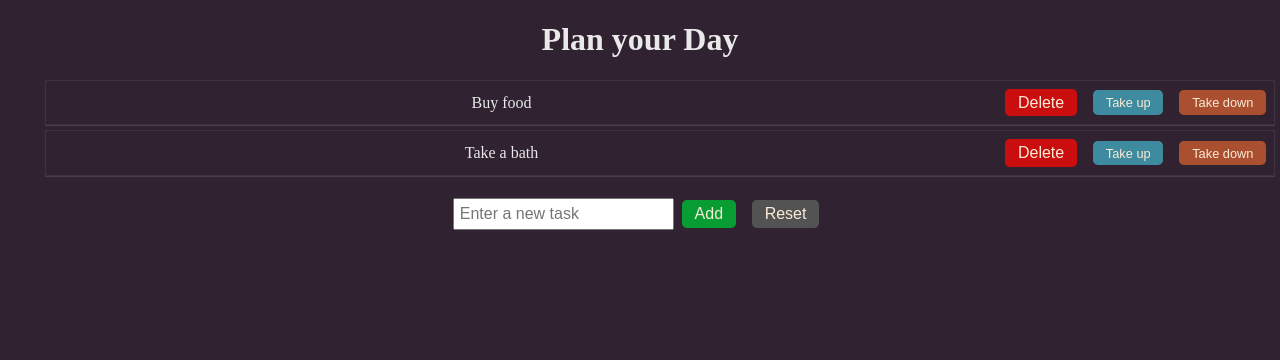
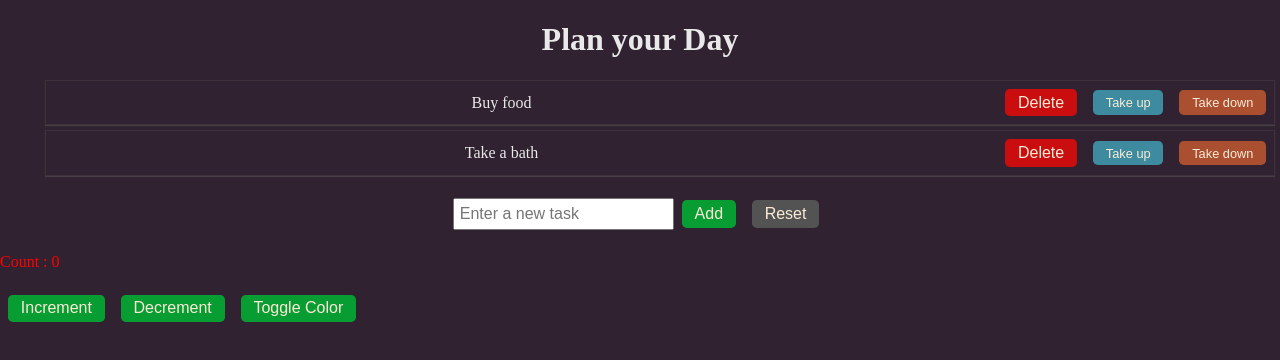
Before and after one commit to jadonamite/React, a React (Vite) app: page / in a window 1280 px wide. Shown: the top 360 px of the page. Built offline with nearby package versions, Linux system fonts and the light colour scheme.

Commit message:
Understanding  useEffect

```diff
--- a/src/App.jsx
+++ b/src/App.jsx
@@ -1,6 +1,12 @@
 import ToDoList from "./ToDoList.jsx";
+import MyComponent from "./useEffects.jsx";
 
 function App() {
-   return <ToDoList />;
+   return (
+      <>
+         <ToDoList />
+         <MyComponent />
+      </>
+   );
 }
 export default App;
--- /dev/null
+++ b/src/useEffects.jsx
@@ -0,0 +1,27 @@
+import React, { useState, useEffect } from "react";
+
+function MyComponent() {
+   const [count, setCount] = useState(0);
+   const [color, setColor] = useState("red");
+   useEffect(() => {
+      document.title = `Count: ${count} at ${color} color`;
+   }, [count][color]);
+   const Increment = () => setCount((c) => c + 1);
+   const Decrement = () => setCount((c) => c - 1);
+   const changeColor = () => setColor((c) => (c === "red" ? "green" : "red"));
+   return (
+      <div>
+         <p style={{ color }}>Count : {count}</p>
+         <button onClick={Increment} className="add-btn">
+            Increment
+         </button>
+         <button onClick={Decrement} className="add-btn">
+            Decrement
+         </button>
+         <button onClick={changeColor} className="add-btn">
+            Toggle Color
+         </button>
+      </div>
+   );
+}
+export default MyComponent;
```
